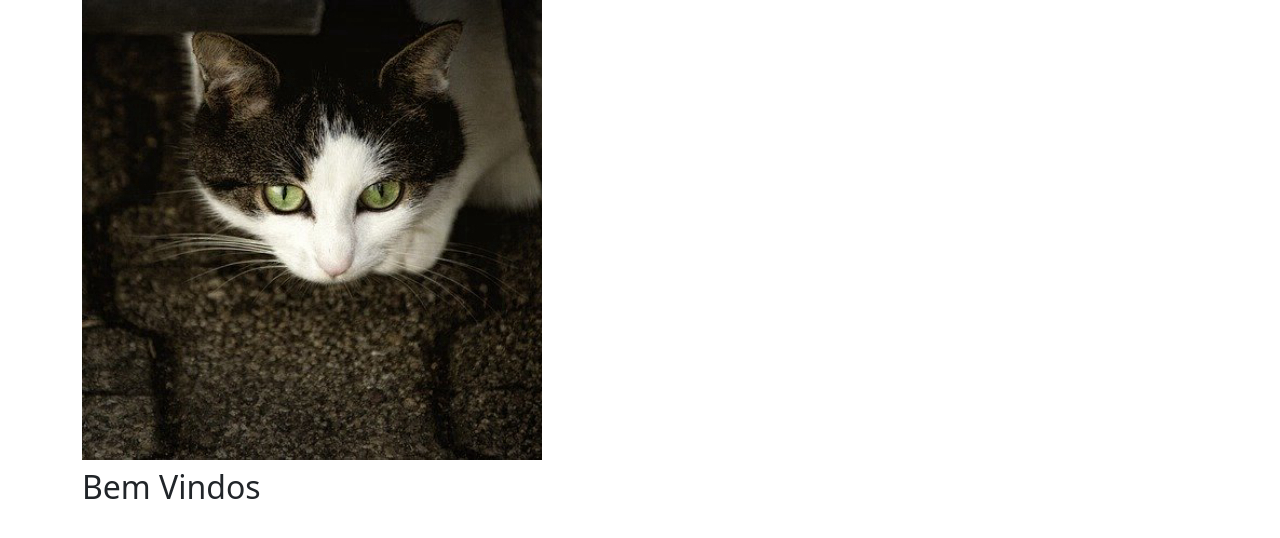
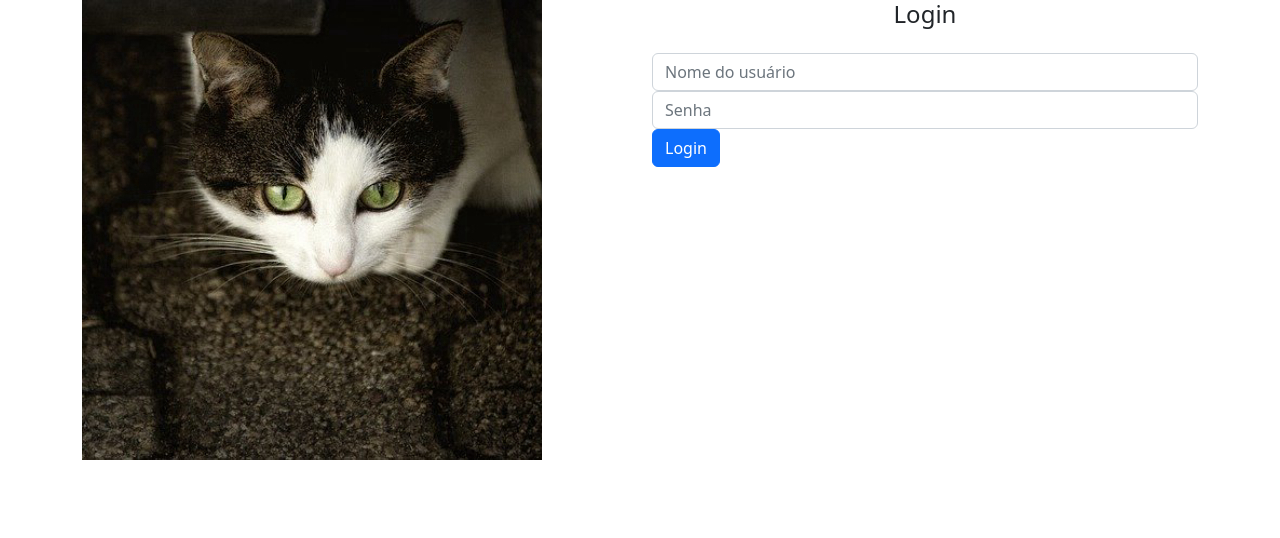
Before and after one commit to AzevedoGabriel/gatitobook, an Angular app: page /home in a window 1280 px wide. Shown: the top 538 px of the page. Built offline with nearby package versions, Linux system fonts and the light colour scheme.

Commit message:
cretaed login form

```diff
--- a/src/app/home/home.component.html
+++ b/src/app/home/home.component.html
@@ -1,5 +1,5 @@
 <div class="container">
-  <div clas="row">
+  <div class="row">
     <div class="col-md-6 mb-2">
       <img
         class="img-fluid d-none d-sm-block"
@@ -7,7 +7,7 @@
         alt="Imagem de gato para boas vindas" />
     </div>
     <div class="col-md-6">
-      <h2>Bem Vindos</h2>
+      <router-outlet></router-outlet>
     </div>
   </div>
 </div>
--- a/src/app/home/home.module.ts
+++ b/src/app/home/home.module.ts
@@ -3,11 +3,13 @@
 
 import { HomeRoutingModule } from './home-routing.module';
 import { HomeComponent } from './home.component';
+import { LoginComponent } from './login/login.component';
 
 
 @NgModule({
   declarations: [
-    HomeComponent
+    HomeComponent,
+    LoginComponent
   ],
   imports: [
     CommonModule,
--- /dev/null
+++ b/src/app/home/login/login.component.html
@@ -0,0 +1,13 @@
+<h4 class="text-center">Login</h4>
+
+<form class="form mt-4">
+  <div class="form-group">
+    <input class="form-control" placeholder="Nome do usuário" />
+  </div>
+
+  <div class="form-group">
+    <input type="password" class="form-control" placeholder="Senha" />
+  </div>
+
+  <button type="submit" class="btn btn-primary btn-block">Login</button>
+</form>
--- /dev/null
+++ b/src/app/home/login/login.component.ts
@@ -0,0 +1,15 @@
+import { Component, OnInit } from '@angular/core';
+
+@Component({
+  selector: 'app-login',
+  templateUrl: './login.component.html',
+  styleUrls: ['./login.component.css']
+})
+export class LoginComponent implements OnInit {
+
+  constructor() { }
+
+  ngOnInit(): void {
+  }
+
+}
```
Also changed, not shown: src/app/home/home-routing.module.ts (+8 -1 lines), src/app/home/login/login.component.css (added), 1 other file (tests, documents, lock files or other folders).
